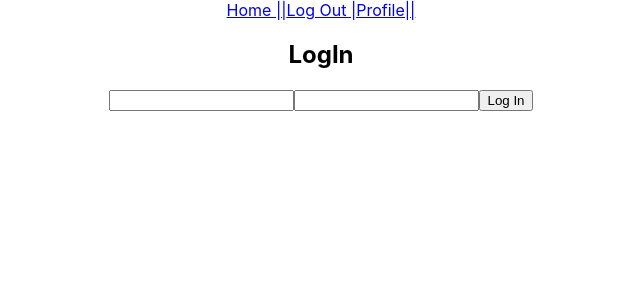
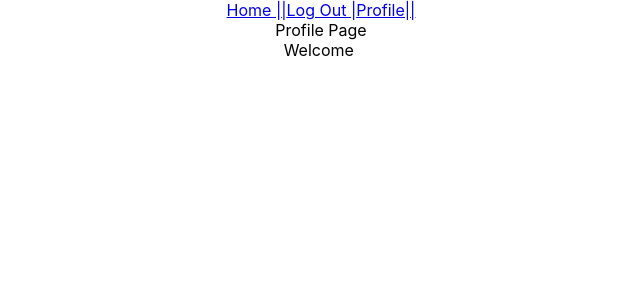
Before and after one commit to Tzikas/IronPlate, a React (Create React App) app in the folder frontend/: page /profile in a window 1280 px wide. Before the commit this address led to /log-in. Shown: the top 300 px of the page, without its empty margins (319-959 px from the left). Built offline with nearby package versions, Linux system fonts and the light colour scheme; no server answers.

Commit message:
almost done

```diff
--- a/frontend/src/App.js
+++ b/frontend/src/App.js
@@ -1,5 +1,6 @@
 import React, { Component, Fragment, useState, useEffect } from "react";
-import { BrowserRouter, Switch, Route, NavLink } from "react-router-dom";
+import { Switch, Route, NavLink } from "react-router-dom";
+import TheContext from './TheContext';
 import Home from "./components/home/Home";
 import NotFound from "./components/404/NotFound.js";
 import SignUp from "./components/auth/SignUp";
@@ -28,7 +29,8 @@ const App = () => {
   };
 
   return(
-    <BrowserRouter>
+        <TheContext.Provider value={user}>
+
       {user?.email}
       <nav>
         <NavLink to="/">Home ||</NavLink>
@@ -62,14 +64,15 @@ const App = () => {
         <Route
           exact
           path="/profile"
-          render={(props) => <Profile {...props} user={user} />}
+          render={(props) => <Profile {...props} />}
         />
 
         <Route component={NotFound} />
       </Switch>
       {!user && <GoogleAuth setUser={setUser} />}
       {!user && <GoogleAuthLogin setUser={setUser} />}
-    </BrowserRouter>
+    </TheContext.Provider>
+
   )
 
 }
--- /dev/null
+++ b/frontend/src/TheContext.js
@@ -0,0 +1,5 @@
+import React from 'react';
+
+const ThemeContext = React.createContext(null);
+
+export default ThemeContext;
--- a/frontend/src/components/profile/Profile.js
+++ b/frontend/src/components/profile/Profile.js
@@ -1,17 +1,23 @@
 import React, { Component } from 'react';
+import TheContext from '../../TheContext'
 
 const Profile = (props) => {
-    console.log(props)
-
-    if(!props?.user){ //FIX ME
-        props.history.push('/log-in')
-    }
     return (
         <div>
-            Profile
-            Welcome {props?.user?.email} <img src={props?.user?.imageUrl} />!!!
+            Profile Page
+            <Welcome />  {/*'Look ma!  No props!!!'*/}
         </div>
     );
 }
 
+
+const Welcome = () => {
+
+    const user = React.useContext(TheContext); //With Context I can skip the prop drilling and access the context directly
+
+    return (
+        <div>Welcome {user?.email} <img src={user?.imageUrl} /></div>
+    )
+}
+
 export default Profile;
--- a/frontend/src/index.js
+++ b/frontend/src/index.js
@@ -3,7 +3,14 @@ import ReactDOM from 'react-dom';
 import './index.css';
 import App from './App';
 import * as serviceWorker from './serviceWorker';
+import { BrowserRouter } from 'react-router-dom'
 
-ReactDOM.render(<App />, document.getElementById('root'));
+ReactDOM.render(
+
+        <BrowserRouter>
+            <App />
+        </BrowserRouter>
+
+, document.getElementById('root'));
 
 serviceWorker.unregister();
```
Also changed, not shown: frontend/src/components/home/Home.js (+0 -21 lines).
